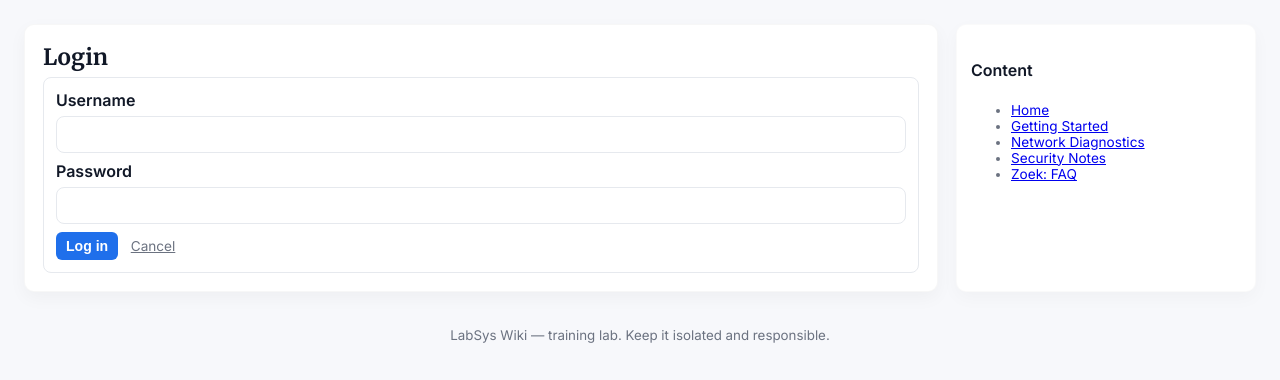
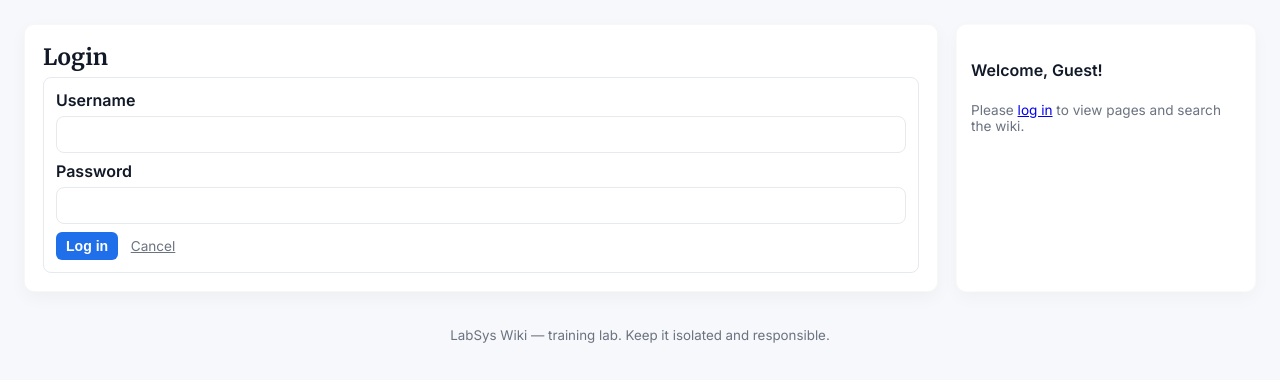
Before and after one commit to NoahGram/Insecure-Lab-Image-for-ACS-Program, a PHP site: page /index.php?action=login in a window 1280 px wide. Shown: the part 70-450 px from the top of the page. Run offline with PHP 8.4, Linux system fonts and the light colour scheme.

Commit message:
Sidebar & Login Requirement

```diff
--- a/playbooks/roles/web_stack/includes/actions.php
+++ b/playbooks/roles/web_stack/includes/actions.php
@@ -13,7 +13,7 @@ switch ($action) {
             $password = $_POST['password'] ?? '';
 
             $conn = db_connect();
-            if ($conn && $stmt = $conn->prepare('SELECT id, username, password, role FROM users WHERE username=? LIMIT 1')) {
+            if ($conn && $stmt = $conn->prepare('SELECT id, username, password, email, role FROM users WHERE username=? LIMIT 1')) {
                 $stmt->bind_param('s', $username);
                 $stmt->execute();
                 $res = $stmt->get_result();
@@ -27,6 +27,7 @@ switch ($action) {
                     if ($ok) {
                         session_regenerate_id(true);
                         $_SESSION['username'] = $row['username'];
+                        $_SESSION['email'] = $row['email'];
                         $_SESSION['role'] = $row['role'] ?? 'user';
                         header('Location: ?page=' . rawurlencode($page));
                         exit;
--- a/playbooks/roles/web_stack/index.php
+++ b/playbooks/roles/web_stack/index.php
@@ -14,8 +14,8 @@ require_once __DIR__ . '/includes/actions.php';
       </div>
       <div style="display:flex;gap:8px;align-items:center">
         <?php if(!empty($_SESSION['username'])): ?>
-          <div class="small muted">Ingelogd als <strong><?= h($_SESSION['username']); ?></strong> (<?= h($_SESSION['role'] ?? 'user'); ?>)</div>
-          <a class="btn" href="?action=logout">Log uit</a>
+          <div class="small muted">Logged in as <strong><?= h($_SESSION['username']); ?></strong> (<?= h($_SESSION['role'] ?? 'user'); ?>)</div>
+          <a class="btn" href="?action=logout">Log out</a>
         <?php else: ?>
           <a class="btn" href="?action=login">Log in</a>
           <a class="btn" href="?action=register">Register</a>
@@ -27,7 +27,13 @@ require_once __DIR__ . '/includes/actions.php';
 
   <main class="card">
     <?php
-      if ($action !== 'login' && $action !== 'register') {
+    if (empty($_SESSION['username']) && !in_array($action, ['login','register','view']) || ($action === 'view' && $page !== 'Home')) {
+        echo "<div class='small muted'>Please log in to view pages.</div>";
+        $action = 'view';
+        $page = 'Home';
+    }
+
+    if (!empty($_SESSION['username']) && $action !== 'login' && $action !== 'register') {
         include 'templates/toolbar.php';
     }
 
--- a/playbooks/roles/web_stack/templates/sidebar.php
+++ b/playbooks/roles/web_stack/templates/sidebar.php
@@ -1,12 +1,17 @@
 <aside class="card">
   <section class="toc">
-    <h4>Content</h4>
-    <ul class="small muted">
-      <li><a href="?page=Home">Home</a></li>
-      <li><a href="?page=Getting-Started">Getting Started</a></li>
-      <li><a href="?page=Network-Diagnostics">Network Diagnostics</a></li>
-      <li><a href="?page=Security-Notes">Security Notes</a></li>
-      <li><a href="?action=search&q=FAQ">Zoek: FAQ</a></li>
-    </ul>
+    <?php if(!empty($_SESSION['username'])): ?>
+      <h4>Welcome, <?= htmlspecialchars($_SESSION['username']); ?>!</h4>
+      <ul class="small muted">
+        <li><strong>Username:</strong> <?= htmlspecialchars($_SESSION['username']); ?></li>
+        <li><strong>Email:</strong> <?= htmlspecialchars($_SESSION['email'] ?? 'Not set'); ?></li>
+        <li><strong>Role:</strong> <?= htmlspecialchars($_SESSION['role'] ?? 'user'); ?></li>
+      </ul>
+      <p class="small muted"><a href="?page=Home">Go to Home page</a></p>
+      <p class="small muted">You can now access all pages and search the wiki.</p>
+    <?php else: ?>
+      <h4>Welcome, Guest!</h4>
+      <p class="small muted">Please <a href="?action=login">log in</a> to view pages and search the wiki.</p>
+    <?php endif; ?>
   </section>
 </aside>
```
Lines whose indentation alone changed are shown as unchanged.
